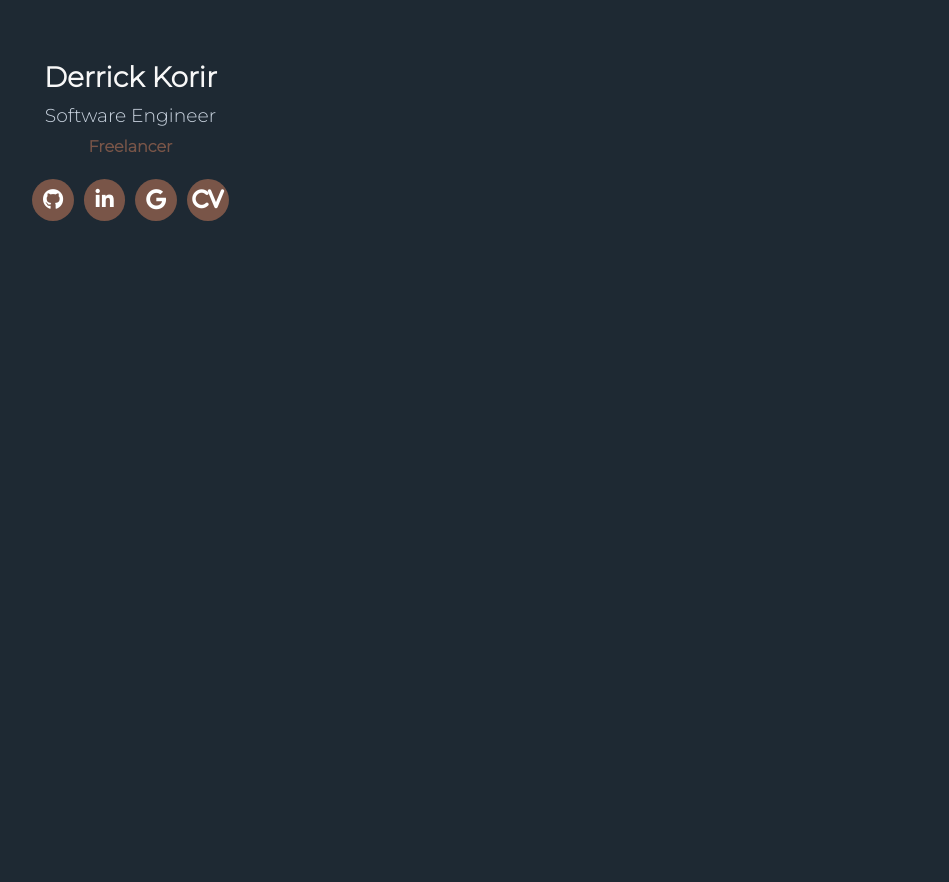
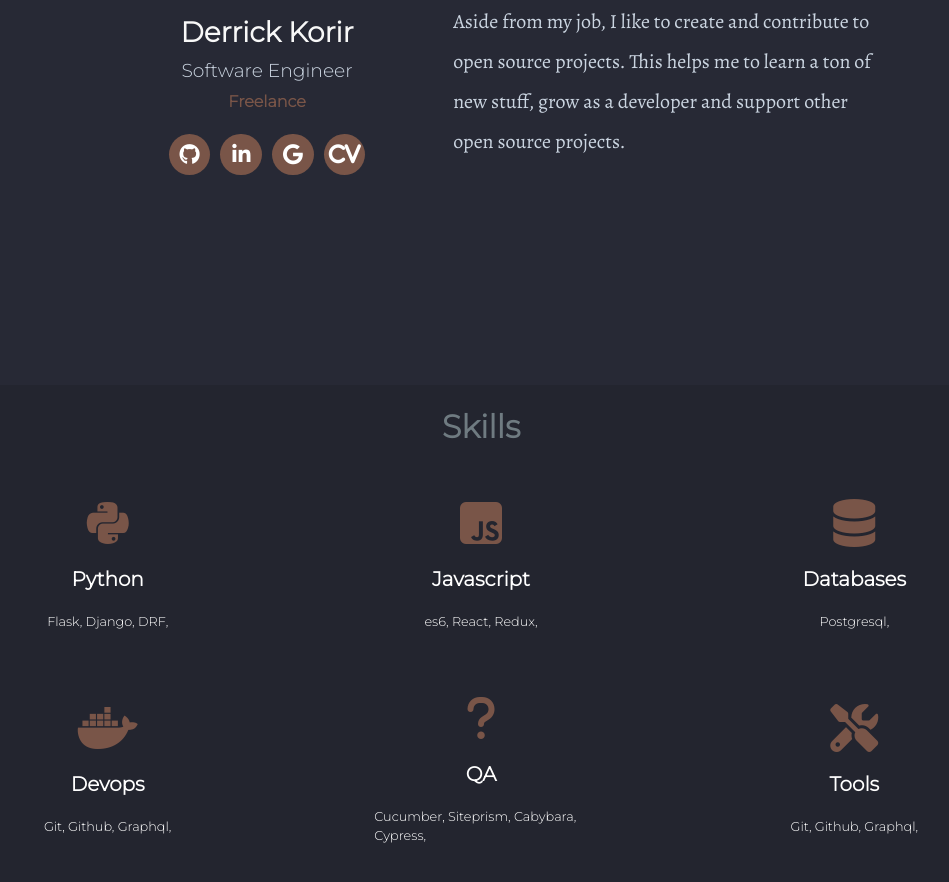
Before and after one commit to Derrickkip/Portfolio, a React (Create React App) app: page / in a window 1280 px wide. Shown: the part 368-1250 px from the top of the page, without its empty margins (159-1108 px from the left). Before the commit the page ends 800 px from the top, so only its background shows below. Built offline with nearby package versions, Linux system fonts and the light colour scheme.

Commit message:
Change skills page

```diff
--- a/src/App.js
+++ b/src/App.js
@@ -13,6 +13,7 @@ function App() {
       {/* <div class="overlay"></div> */}
       <Navbar />
       <Home />
+      <Skills />
       {/* <Skills />
       <Experience />
       <Contact /> */}
--- a/src/Pages/home/Home.js
+++ b/src/Pages/home/Home.js
@@ -15,7 +15,7 @@ class Home extends Component {
                             <img src={image} alt="derrick working" className="home-image"></img>
                             <h2 id="my-name">Derrick Korir</h2>
                             <h3 id="job-title">Software Engineer</h3>
-                            <h4 id="job-place">Freelancer</h4>
+                            <h4 id="job-place">Freelance</h4>
                             <Social />
                             {/* <div className="intro-buttons">
                                 <Button text="Contact me" href="#contact" />
@@ -23,12 +23,16 @@ class Home extends Component {
                             </div> */}
                         </div>
                         <div className="home-text">
-                            <div className="about">
+                            {/* <div className="about"> */}
                                 <h1 className="intro">Overview</h1>
-                                <p className="intro-small">A passionate Software Developer having experience building web applications with Python / Django / Flask / Javascript / React / Redux / Graphql among other libraries and frameworks.</p>
+                                <p className="intro-small">Hi, I'm Derrick a fullstack software Engineer based in Nairobi.
+                                                           I am a passionate developer who loves coding, open source and the web platform.
+                                </p>
+                                <p className="intro-small">Aside from my job, I like to create and contribute to open source projects.
+                                 This helps me to learn a ton of new stuff, grow as a developer and support other open source projects.
+                                </p>
 
-
-                            </div>
+                            {/* </div> */}
                         </div>
                     </div>
                 </div>
--- a/src/Pages/skills/Skills.css
+++ b/src/Pages/skills/Skills.css
@@ -1,15 +1,51 @@
-.skills-main-div {
-    width: 90%;
+.main {
+    background-color: #23252f;
+    margin: 0 auto;
+}
+ .skills-main-div {
     display: flex;
-    padding: 20px 10px;
-    margin: 0px auto;
-    margin-top: 2rem;
+    flex-direction: column;
+    align-items: center;
+    justify-content: center;
+    margin: 0px 5rem;
+    padding-bottom: 5rem;
+ }
+
+ .software-skill-inline {
+    display: flex;
+    flex: 1 0 15%;
+    flex-direction: column;
+    justify-content: center;
+    align-items: center;
+    margin: 2rem 5rem;
+ }
+
+ .software-skills-main-div {
+    display: flex;
+    flex-wrap: wrap;
+ }
+
+.skills-heading{
+    /* margin-left: 10px; */
+    color: #6f7b81;
 }
 
-.skills-text-div {
-    margin-left: 10px;
+.icon {
+    font-size: 3rem;
+    color: #795548;
 }
 
+.skill-name {
+    color: #fff;
+    font-size: 1.25em;
+    font-weight: 600;
+}
+
+.mini {
+    color: #fff;
+    font-size: .8rem;
+}
+/*
 .skills-main-div > * {
     flex: 1;
     margin-bottom: 30px;
@@ -40,11 +76,12 @@
     text-align: center;
 }
 
-.software-skill-inline {
+ .software-skill-inline {
     display: inline-block;
     margin-right: 20px;
     margin-bottom: 20px;
 }
+
 
 .software-skill-inline > i {
     color: #c5c6c7;
@@ -66,36 +103,18 @@
 }
 
 .skill-icons {
-    width: 50px;
-    height: 50px;
+    /* width: 50px;
+    height: 50px; */
+    /* background-color: #795548; */
+
+/* @media (max-width: 568px) {
+    .skills-main-div {
+        margin: 0 5rem;
+     }
 }
 
-@media (max-width: 768px) {
-    .skills-heading {
-        font-size: 30px;
-        text-align: center;
+@media only screen and (min-width: 569px) and (max-width: 1000px) {
+    .skills-main-div  {
+        margin: 1rem 1rem;
     }
-
-    .skills-main-div {
-        flex-direction: column
-    }
-
-    .skills-text-div {
-        margin-left: 0px;
-        margin: 20px;
-    }
-
-    .skills-text {
-        font-size: 16px;
-    }
-
-    .skills-text-subtitle {
-        font-size: 16px;
-        text-align: center;
-        color:  #c5c6c7;
-    }
-
-    .skills-image-div {
-        order: 2;
-    }
-}
+} */
--- a/src/Pages/skills/Skills.js
+++ b/src/Pages/skills/Skills.js
@@ -7,36 +7,27 @@ import { skills } from '../../data';
 
 export default function Skills() {
     return (
-        <ScrollableAnchor id={skills}>
+        // <ScrollableAnchor id={skills}>
             <div className="main" id="skills">
                 <div className="skills-main-div">
-                    <Slide left cascade>
-                        <div className="skills-image-div">
-                            <img alt="Derrick working" src={image}></img>
-                        </div>
-                    </Slide>
-                    <Slide right cascade>
-                        <div className="skills-text-div">
-                            <h1 className="skills-heading">Skills & Experience</h1>
-                            <p className="subTitle skills-text-subtitle">The main area of my expertise is back end development. <br/><br/>
-                            Python, Flask, Django, Django Rest Framework <br/><br/>
-                            I also have experience in frontend development(client side of the web) with javascript libraries like (react, redux, typescript)</p>
+                            <h1 className="skills-heading">Skills</h1>
                             <div className="software-skills-main-div">
-                                <ul className="dev-icons">
                                     {skills.softwareSkills.map(skills => {
                                         return (
-                                            <li className="software-skill-inline" key={skills.skillName}>
-                                                <img src={skills.svgIcon} className="skill-icons" alt={skills.skillName}></img>
-                                                <p>{skills.skillName}</p>
-                                            </li>
+                                            <div className="software-skill-inline" key={skills.skillName}>
+                                                <i className={skills.fontAwesomeClassname+" icon"}></i>
+                                                <p className="skill-name">{skills.skillName}</p>
+                                                <div>
+                                                {skills.miniSkills.map(mini=> {
+                                                    return (<span className="mini">{mini + ', '}</span>)
+                                                })}
+                                                </div>
+                                            </div>
                                         )
                                     })}
-                                </ul>
                             </div>
-                        </div>
-                    </Slide>
                 </div>
             </div>
-        </ScrollableAnchor>
+        // </ScrollableAnchor>
     )
 }
--- a/src/data.js
+++ b/src/data.js
@@ -3,124 +3,102 @@ const skills = {
         {
             skillName: "Python",
             fontAwesomeClassname: "fab fa-python",
-            svgIcon: require("./assets/images/icons8-python.svg"),
-            color: "#3776AB"
-        },
-        {
-            skillName: "Flask",
-            fontAwesomeClassname: "fas fa-flask",
-            svgIcon: require("./assets/images/flask.svg"),
-            color: "#000000"
-        },
-        {
-            skillName: "FlaskAdmin",
-            fontAwesomeClassname: "",
-            svgIcon: require("./assets/images/flask_admin.png"),
-        },
-        {
-            skillName: "Django",
-            fontAwesomeClassName: "",
-            svgIcon: require("./assets/images/icons8-django.svg"),
-            color: "#092E20"
-        },
-        {
-            skillName: "Django Rest Framework",
-            fontAwesomeClassname: "",
-            svgIcon: require("./assets/images/drf1.png"),
+            miniSkills: ['Flask', 'Django', 'DRF']
+            // svgIcon: require("./assets/images/icons8-python.svg"),
+            // color: "#3776AB"
         },
         {
             skillName: "Javascript",
             fontAwesomeClassname: "fab fa-js-square",
-            svgIcon: require("./assets/images/icons8-javascript.svg"),
-            color: "#F7DF1E"
+            miniSkills: ['es6', 'React', 'Redux']
+            // svgIcon: require("./assets/images/icons8-python.svg"),
+            // color: "#3776AB"
         },
         {
-            skillName: "reactjs",
-            fontAwesomeClassname: "fab fa-react",
-            svgIcon: require("./assets/images/icons8-react.svg"),
-            color: "#61DAFB"
+            skillName: "Databases",
+            fontAwesomeClassname: "fas fa-database",
+            miniSkills: ['Postgresql']
+            // svgIcon: require("./assets/images/icons8-python.svg"),
+            // color: "#3776AB"
         },
         {
-            skillName: "Typescript",
-            fontAwesomeClassname: "",
-            svgIcon: require("./assets/images/icons8-typescript.svg"),
-            color: "#007ACC"
+            skillName: "Devops",
+            fontAwesomeClassname: "fab fa-docker",
+            // svgIcon: require("./assets/images/icons8-graphql.svg"),
+            // color: "#E10098"
+            miniSkills: ['Git', 'Github', 'Graphql']
         },
         {
-            skillName: "Redux",
-            fontAwesomeClassname: "",
-            svgIcon: require("./assets/images/icons8-redux.svg"),
-            color: "#764ABC"
+            skillName: "QA",
+            fontAwesomeClassname: "fa fa-question",
+            // svgIcon: require("./assets/images/icons8-typescript.svg"),
+            // color: "#007ACC"
+            miniSkills: ['Cucumber', 'Siteprism', 'Cabybara', 'Cypress']
         },
         {
-            skillName: "Postgresql",
-            fontAwesomeClassname: "",
-            svgIcon: require("./assets/images/icons8-postgresql.svg"),
-            color: "#336791"
+            skillName: "Tools",
+            fontAwesomeClassname: "fas fa-tools",
+            // svgIcon: require("./assets/images/icons8-graphql.svg"),
+            // color: "#E10098"
+            miniSkills: ['Git', 'Github', 'Graphql']
         },
-        {
-            skillName: "Graphql",
-            fontAwesomeClassname: "",
-            svgIcon: require("./assets/images/icons8-graphql.svg"),
-            color: "#E10098"
-        },
-        {
-            skillName: "Apollo Graphql",
-            fontAwesomeClassname: "",
-            svgIcon: require("./assets/images/icons8-apollo.svg"),
-            color: "#311C87"
-        },
-        {
-            skillName: "Siteprism",
-            fontAwesomeClassname: "",
-            svgIcon: require("./assets/images/siteprism.png"),
-        },
-        {
-            skillName: "Cypress",
-            fontAwesomeClassname: "",
-            svgIcon: require("./assets/images/cypress.svg"),
-            color: "#17202C"
-        },
-        {
-            skillName: "Cucumber",
-            fontAwesomeClassname: "",
-            svgIcon: require("./assets/images/cucumber.png"),
-        },
-        {
-            skillName: "Capybara",
-            fontAwesomeClassname: "",
-            svgIcon: require("./assets/images/capybara.png"),
-        },
-        {
-            skillName: "AWS",
-            fontAwesomeClassname: "",
-            svgIcon: require("./assets/images/icons8-amazon-web-services.svg"),
-            color: "#232F3E"
-        },
-        {
-            skillName: "Docker",
-            fontAwesomeClassname: "",
-            svgIcon: require("./assets/images/icons8-docker.svg"),
-            color: "#232F3E"
-        },
-        {
-            skillName: "Git",
-            fontAwesomeClassname: "",
-            svgIcon: require("./assets/images/icons8-git.svg"),
-            color: "#F05032"
-        },
-        {
-            skillName: "Github",
-            fontAwesomeClassname: "",
-            svgIcon: require("./assets/images/icons8-github.svg"),
-            color: "#181717"
-        },
-        {
-            skillName: "Magento",
-            fontAwesomeClassname: "",
-            svgIcon: require("./assets/images/icons8-magento.svg"),
-            color: '#EE672F'
-        }
+        // {
+        //     skillName: "Apollo Graphql",
+        //     fontAwesomeClassname: "",
+        //     svgIcon: require("./assets/images/icons8-apollo.svg"),
+        //     color: "#311C87"
+        // },
+        // {
+        //     skillName: "Siteprism",
+        //     fontAwesomeClassname: "",
+        //     svgIcon: require("./assets/images/siteprism.png"),
+        // },
+        // {
+        //     skillName: "Cypress",
+        //     fontAwesomeClassname: "",
+        //     svgIcon: require("./assets/images/cypress.svg"),
+        //     color: "#17202C"
+        // },
+        // {
+        //     skillName: "Cucumber",
+        //     fontAwesomeClassname: "",
+        //     svgIcon: require("./assets/images/cucumber.png"),
+        // },
+        // {
+        //     skillName: "Capybara",
+        //     fontAwesomeClassname: "",
+        //     svgIcon: require("./assets/images/capybara.png"),
+        // },
+        // {
+        //     skillName: "AWS",
+        //     fontAwesomeClassname: "",
+        //     svgIcon: require("./assets/images/icons8-amazon-web-services.svg"),
+        //     color: "#232F3E"
+        // },
+        // {
+        //     skillName: "Docker",
+        //     fontAwesomeClassname: "",
+        //     svgIcon: require("./assets/images/icons8-docker.svg"),
+        //     color: "#232F3E"
+        // },
+        // {
+        //     skillName: "Git",
+        //     fontAwesomeClassname: "",
+        //     svgIcon: require("./assets/images/icons8-git.svg"),
+        //     color: "#F05032"
+        // },
+        // {
+        //     skillName: "Github",
+        //     fontAwesomeClassname: "",
+        //     svgIcon: require("./assets/images/icons8-github.svg"),
+        //     color: "#181717"
+        // },
+        // {
+        //     skillName: "Magento",
+        //     fontAwesomeClassname: "",
+        //     svgIcon: require("./assets/images/icons8-magento.svg"),
+        //     color: '#EE672F'
+        // }
     ]
 }
 
--- a/src/index.css
+++ b/src/index.css
@@ -5,7 +5,7 @@ body {
     sans-serif;
   -webkit-font-smoothing: antialiased;
   -moz-osx-font-smoothing: grayscale;
-  background-color: rgb(30 41 51);
+  background-color: #272935;
   /* background: url('./assets/images/coding.jpg') no-repeat center fixed;
   background-size: cover; */
 }
```
Also changed, not shown: src/Pages/home/Home.css (+27 -2 lines).
